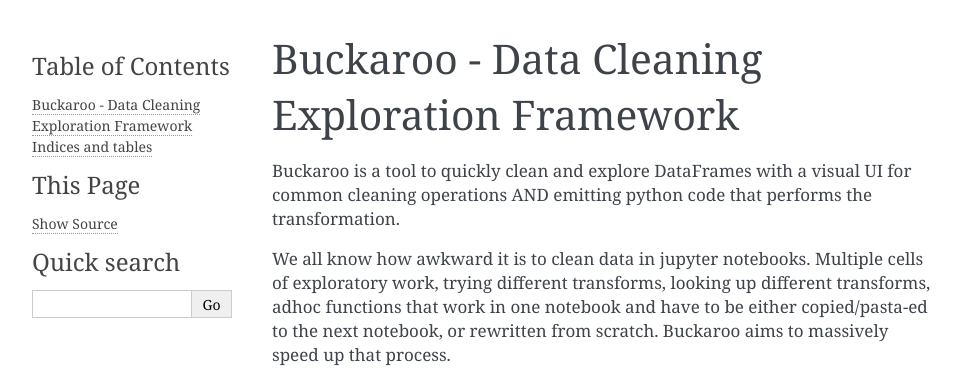
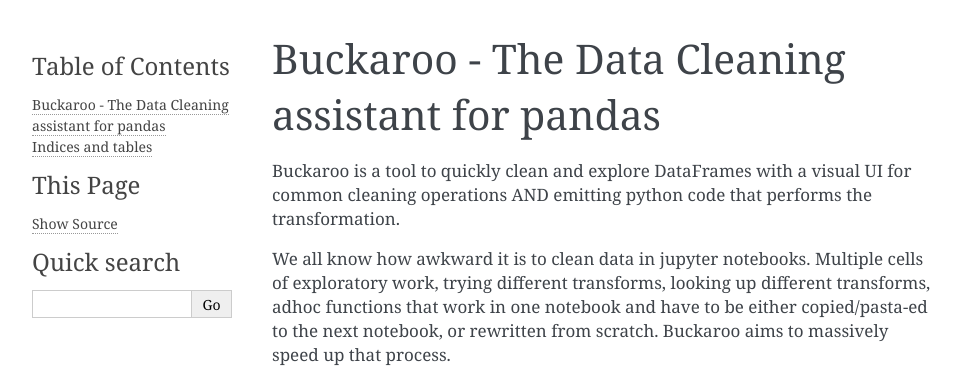
Before and after one commit to paddymul/buckaroo, a Sphinx documentation site: the page built from docs/source/index.rst, in a window 1280 px wide, cut to the strip 0-379 px from the top of the page. Shown: the whole strip, without its empty margins (148-1109 px from the left). Built offline with Sphinx 7.4.7, drawn with Linux system fonts in a browser that asks for light colours.

Commit message:
updated subtitle in docs

```diff
--- a/docs/source/index.rst
+++ b/docs/source/index.rst
@@ -3,8 +3,8 @@
    You can adapt this file completely to your liking, but it should at least
    contain the root `toctree` directive.
 
-Buckaroo - Data Cleaning Exploration Framework
-==========================================
+Buckaroo - The Data Cleaning assistant for pandas
+=================================================
 Buckaroo is a tool to quickly clean and explore DataFrames with a visual UI for common cleaning operations AND emitting python code that performs the transformation.
 
 
```
